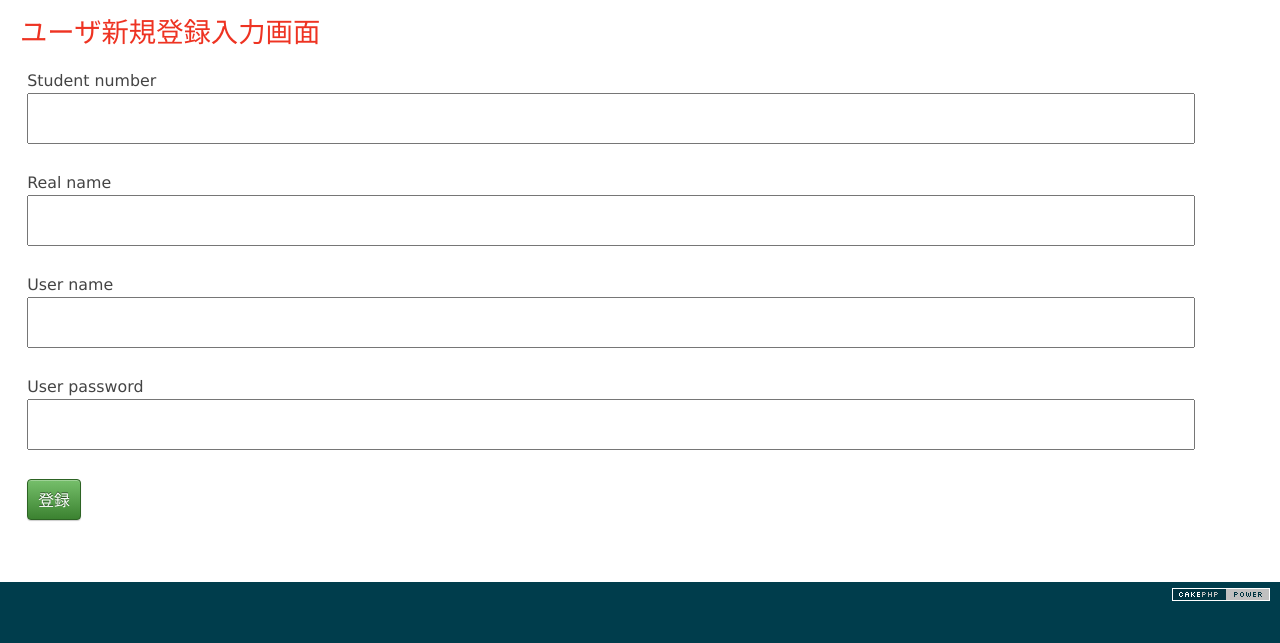
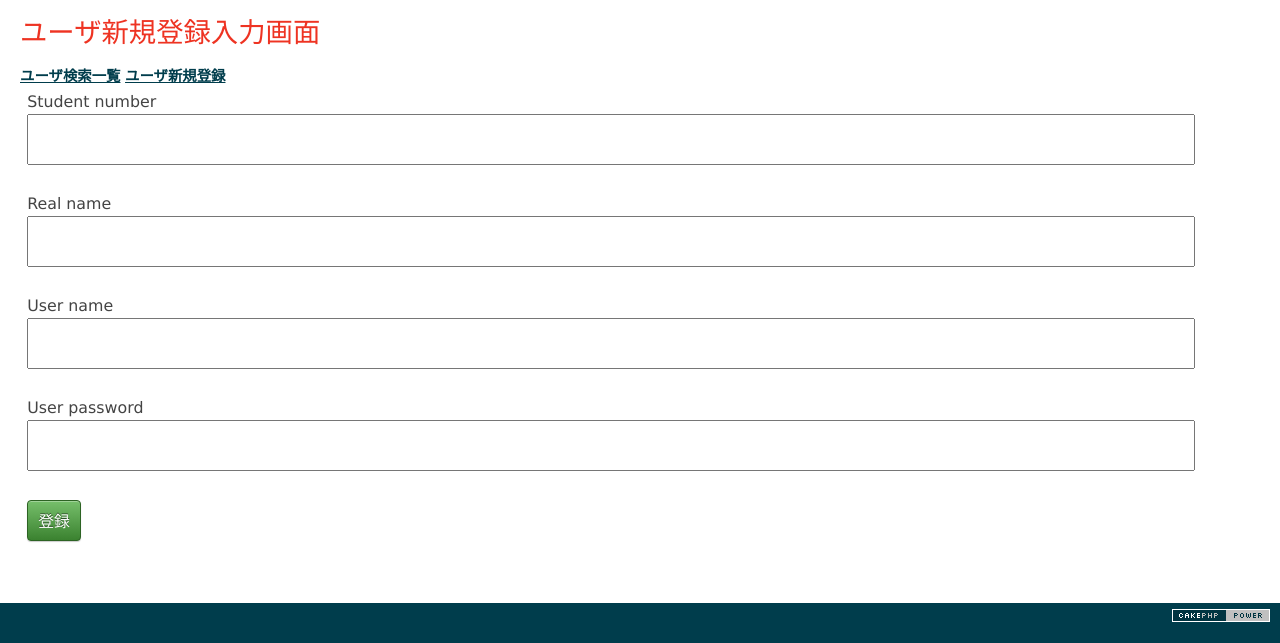
Before and after one commit to 223tudumi/waninaru, a CakePHP app: the page made by app/View/Users/admin_user_regist.ctp in a window 1280 px wide. Shown: the part 47-690 px from the top of the page. Run offline with PHP 8.4 and a stand-in for CakePHP, Linux system fonts and the light colour scheme; the template is opened without the code that fills it, so the values that code supplies are empty; form fields are guessed from the names that the template uses; some libraries are stand-ins or nearby versions.

Commit message:
User管理機能、削除、更新を実装

```diff
--- a/app/View/Users/admin_index.ctp
+++ b/app/View/Users/admin_index.ctp
@@ -1,5 +1,6 @@
 <h2>ユーザ検索一覧画面</h2>
 <div>
+	<?php echo $this->Html->link('ユーザ検索一覧' , array('controller'=>'users' , 'action'=>'admin_index') ) ?>
 	<?php echo $this->Html->link('ユーザ新規登録' , array('controller'=>'users' , 'action'=>'admin_userRegist') ) ?>
 </div>
 <table>
--- a/app/View/Users/admin_user_delete.ctp
+++ b/app/View/Users/admin_user_delete.ctp
@@ -1,5 +1,9 @@
 <h2>ユーザ削除確認画面 - <?php echo h($user['User']['user_name']); ?></h2>
-<?php echo $this->Form->create('Get'); ?>
+<div>
+	<?php echo $this->Html->link('ユーザ検索一覧' , array('controller'=>'users' , 'action'=>'admin_index') ) ?>
+	<?php echo $this->Html->link('ユーザ新規登録' , array('controller'=>'users' , 'action'=>'admin_userRegist') ) ?>
+</div>
+<?php echo $this->Form->create('Post'); ?>
 <div>
 <table>
 	<tr>
--- a/app/View/Users/admin_user_detail.ctp
+++ b/app/View/Users/admin_user_detail.ctp
@@ -1,4 +1,8 @@
 <h2>ユーザ詳細画面 - <?php echo h($user['User']['user_name']); ?></h2>
+<div>
+	<?php echo $this->Html->link('ユーザ検索一覧' , array('controller'=>'users' , 'action'=>'admin_index') ) ?>
+	<?php echo $this->Html->link('ユーザ新規登録' , array('controller'=>'users' , 'action'=>'admin_userRegist') ) ?>
+</div>
 <div>
 <table>
 	<tr>
@@ -29,4 +33,5 @@
 </table>
 </div>
 <?php echo $this->Form->button('戻る',array('onclick' => " location.href = '/waninaru/admin/users' ")); ?>
+<?php echo $this->Form->button('更新',array('onclick' => " location.href = '/waninaru/admin/users/userUpdate/".$user['User']['id']."'" )); ?>
 <?php echo $this->Form->button('削除',array('onclick' => " location.href = '/waninaru/admin/users/userDelete/".$user['User']['id']."'" )); ?>
--- a/app/View/Users/admin_user_regist.ctp
+++ b/app/View/Users/admin_user_regist.ctp
@@ -1,4 +1,8 @@
 <h2>ユーザ新規登録入力画面</h2>
+<div>
+	<?php echo $this->Html->link('ユーザ検索一覧' , array('controller'=>'users' , 'action'=>'admin_index') ) ?>
+	<?php echo $this->Html->link('ユーザ新規登録' , array('controller'=>'users' , 'action'=>'admin_userRegist') ) ?>
+</div>
 <?php echo $this->Form->create('Post'); ?>
 	<?php echo $this->Form->input('User.student_number', array('type' => 'text')); ?>
 	<?php echo $this->Form->input('User.real_name', array('type' => 'text')); ?>
```
Also changed, not shown: app/Controller/UsersController.php (+11 -1 lines).
